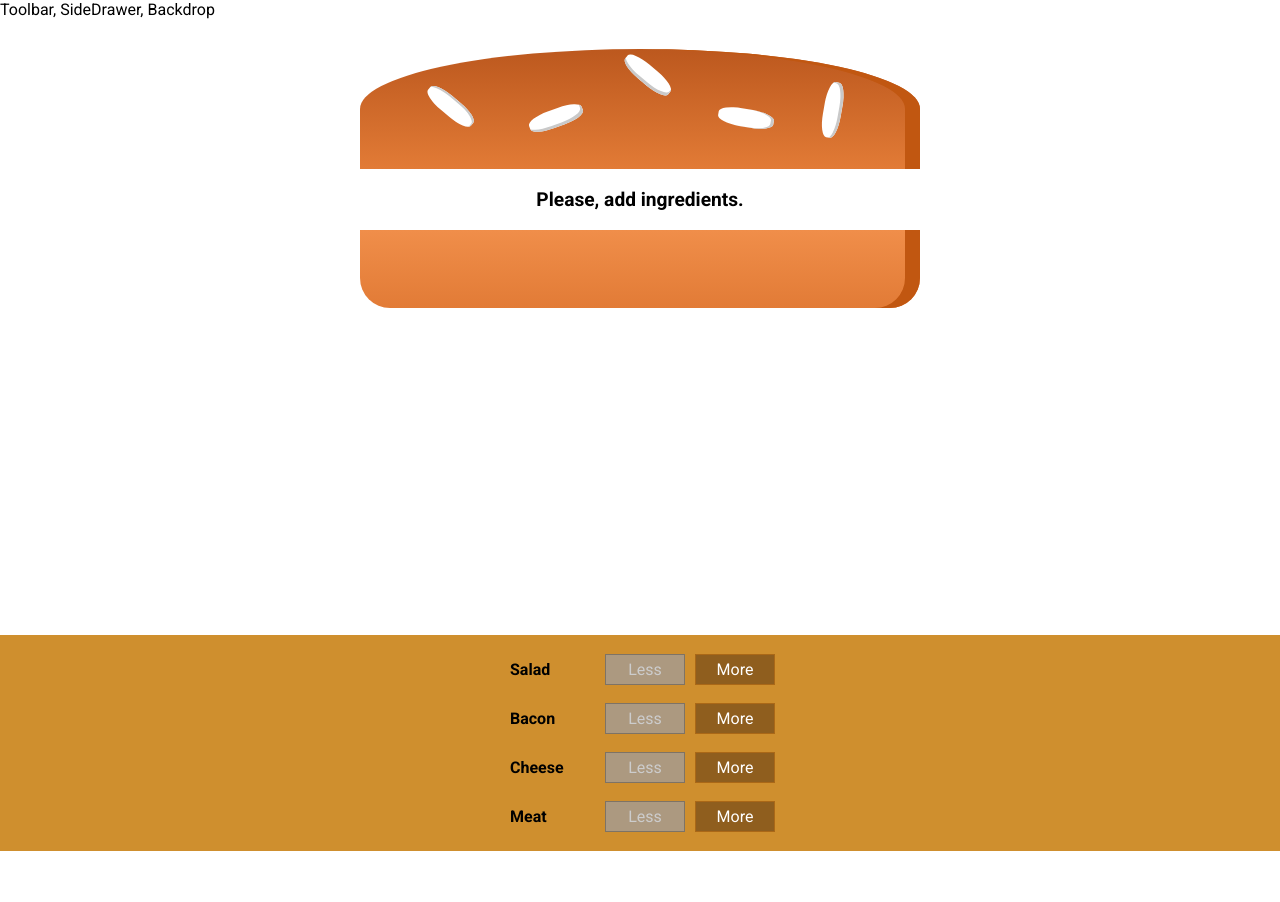
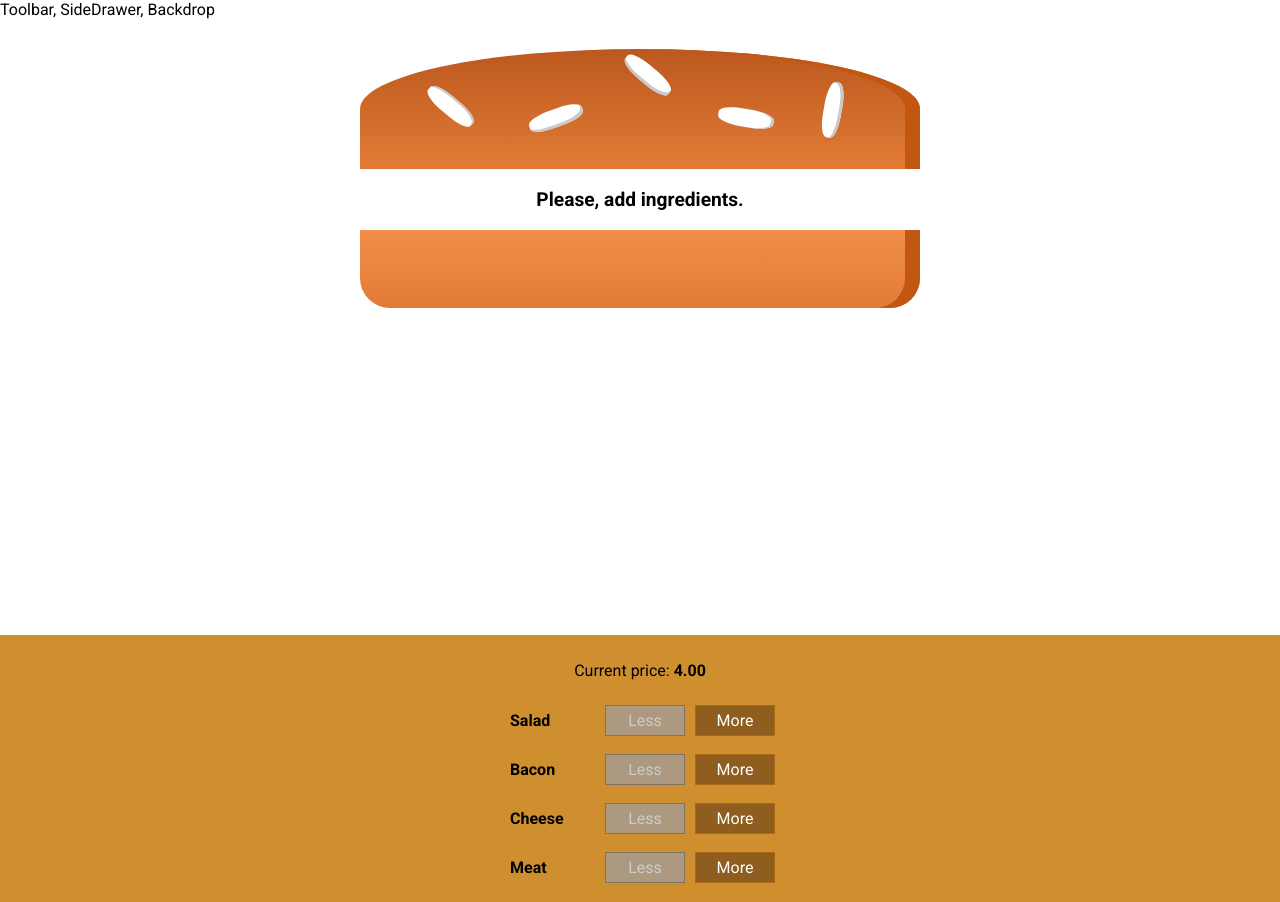
Before and after one commit to bartlomiejwiejak/burger-project, a React (Create React App) app: page / in a window 1280 px wide. Before the commit the page ends 851 px from the top, so only its background shows below. Built offline with nearby package versions, Linux system fonts and the light colour scheme.

Commit message:
current price display

```diff
--- a/src/components/Burger/BuildControls/BuildControls.js
+++ b/src/components/Burger/BuildControls/BuildControls.js
@@ -11,6 +11,7 @@ const controls = [
 const buildControls = (props) => {
   return (
     <div className='BuildControls'>
+      <p>Current price: <strong>{props.price.toFixed(2)}</strong></p>
       {controls.map(item => (
         <BuildControl disabled={props.disabled[item.type]} add={props.addIngredient} remove={props.removeIngredient} label={item.label} key={item.label} type={item.type} />
       ))}
--- a/src/containers/BurgerBuilder/BurgerBuilder.js
+++ b/src/containers/BurgerBuilder/BurgerBuilder.js
@@ -45,7 +45,7 @@ class BurgerBuilder extends Component {
     return (
       <Aux>
         <Burger ingredients={this.state.ingredients} />
-        <BuildControls disabled={disabledInfo} addIngredient={this.addIngredientHandler} removeIngredient={this.removeIngredientHandler} />
+        <BuildControls price={this.state.totalPrice} disabled={disabledInfo} addIngredient={this.addIngredientHandler} removeIngredient={this.removeIngredientHandler} />
       </Aux>
     );
   }
```
